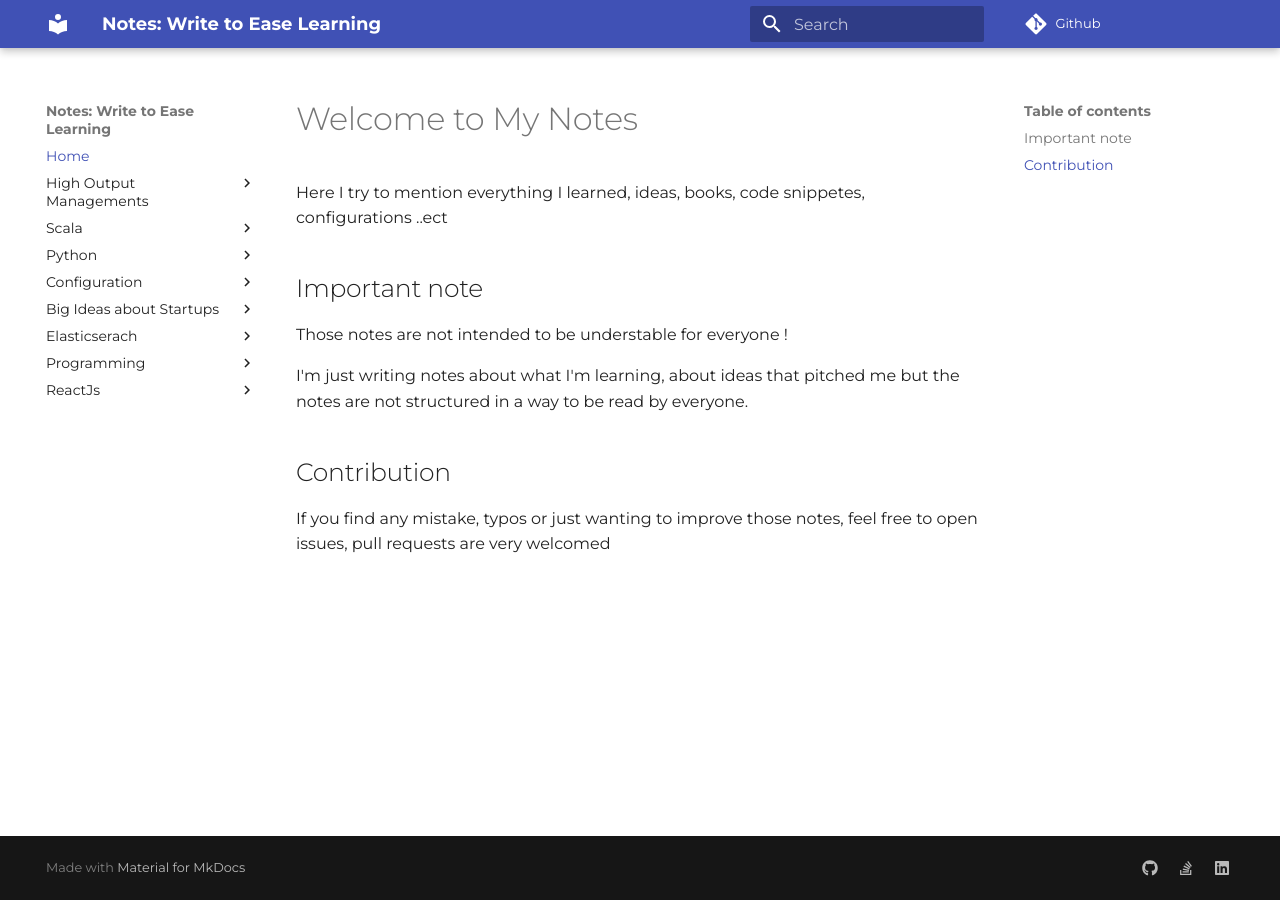
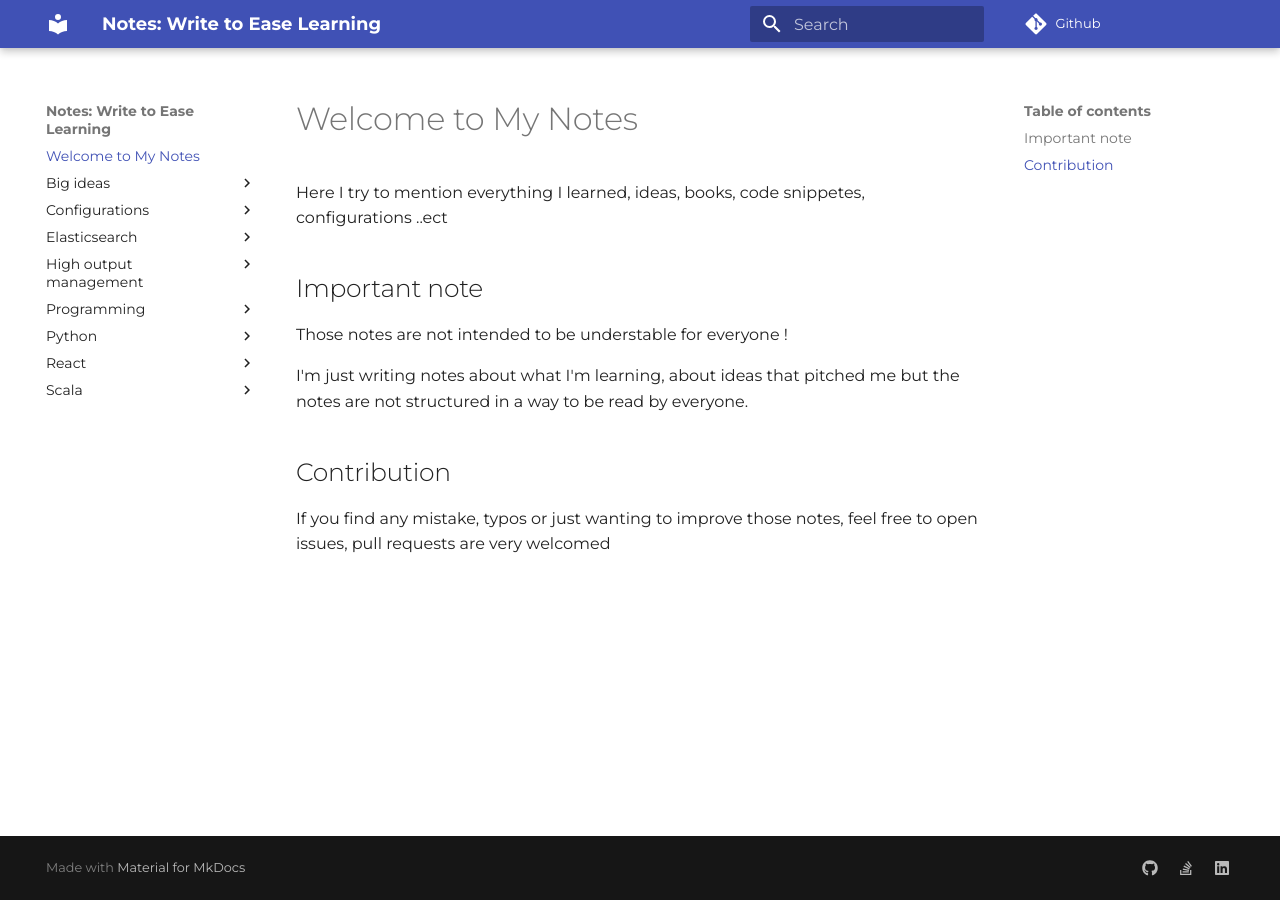
Before and after one commit to mohammedi-haroune/notes, an MkDocs documentation site: the page built from docs/index.md, in a window 1280 px wide. Built offline with MkDocs 1.6.1 and Material for MkDocs 9.7.7, drawn with Linux system fonts in a browser that asks for light colours; comment, search, counter and statistics services are not loaded; some of the changed lines change nothing that is shown.

Commit message:
refactor: remove nav entry, it will be generated automatically

```diff
--- a/mkdocs.yml
+++ b/mkdocs.yml
@@ -31,43 +31,3 @@ plugins:
 markdown_extensions:
   - codehilite
   - admonition
-
-nav:
-- Home: 'index.md'
-- High Output Managements:
-    - 'Summary': 'high_output_management/SUMMARY.md'
-    - 'Introduction': 'high_output_management/introduction.md'
-    - 'The Basics of Production Delivering a Breakfast': 'high_output_management/chapter1.md'
-    - 'Managing the Breakfast Factory': 'high_output_management/chapter2.md'
-    - 'Managerial Leverage': 'high_output_management/chapter3.md'
-- Scala:
-    - 'Summary': 'scala/SUMMARY.md'
-    - 'Scala': 'scala/chapter1.md'
-    - 'Sbt': 'scala/sbt.md'
-    - 'Ammonite': 'scala/ammonite.md'
-- Python:
-    - 'Firebase': 'python/firebase.md'
-    - 'Flask': 'python/flask.md'
-- Configuration:
-    - 'Summary': 'configurations/SUMMARY.md'
-    - 'Log back': 'configurations/logback.md'
-    - 'Docker': 'configurations/docker.md'
-    - 'Docker Swarm': 'configurations/swarm.md'
-    - 'DomeJudge': 'configurations/domejudge.md'
-    - 'Archiva': 'configurations/archiva.md'
-    - 'Kafka': 'configurations/kafka.md'
-    - 'Google Cloud': 'configurations/gcloud.md'
-    - 'Log4j 2': 'configurations/log4j2.md'
-- Big Ideas about Startups:
-    - 'Summary': 'big_ideas/SUMMARY.md'
-    - 'Startups': 'big_ideas/chapter1.md'
-- Elasticserach:
-    - 'Summary': 'elasticsearch/SUMMARY.md'
-    - 'Getting Started': 'elasticsearch/chapter1.md'
-- Programming:
-    - 'Summary': 'programming/SUMMARY.md'
-    - 'Chpater 1': 'programming/chapter1.md'
-    - 'Spacemacs': 'programming/spacemacs.md'
-- ReactJs:
-    - 'Summary': 'react/SUMMARY.md'
-    - 'Main Concepts': 'react/main_concepts.md'
```
